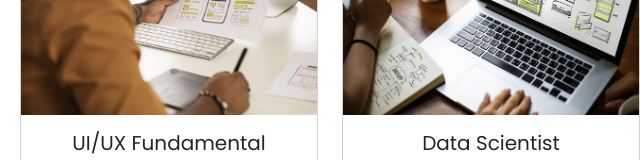
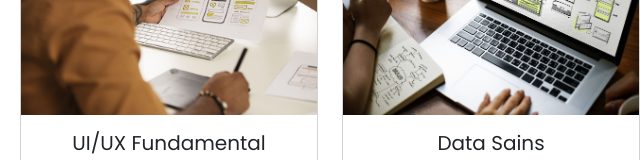
Before and after one commit to liped-48/FE-23, a plain HTML site: page home.html in a window 1280 px wide. Shown: the part 1120-1280 px from the top of the page, 640-1280 px from the left. Drawn offline with nearby package versions, Linux system fonts and the light colour scheme.

Commit message:
Tes Update

```diff
--- a/home.html
+++ b/home.html
@@ -187,7 +187,7 @@
           <div class="card text-center">
             <img src="ds.jpg" class="card-img-top" alt="..." />
             <div class="card-body">
-              <h5 class="card-title">Data Scientist</h5>
+              <h5 class="card-title">Data Sains</h5>
               <p class="card-text fs-4">
                 Program intensif untuk belajar menjadi Data Scientist
               </p>
```
